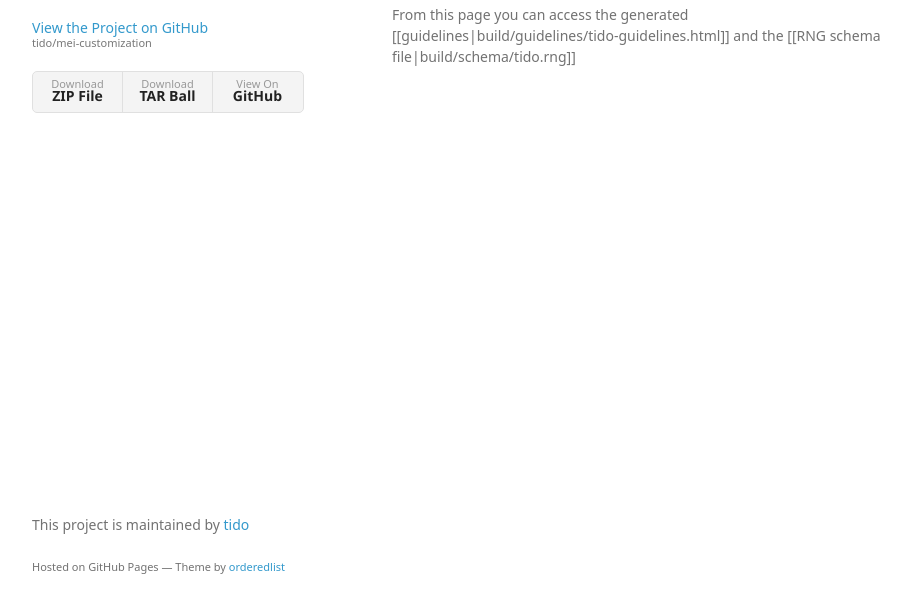
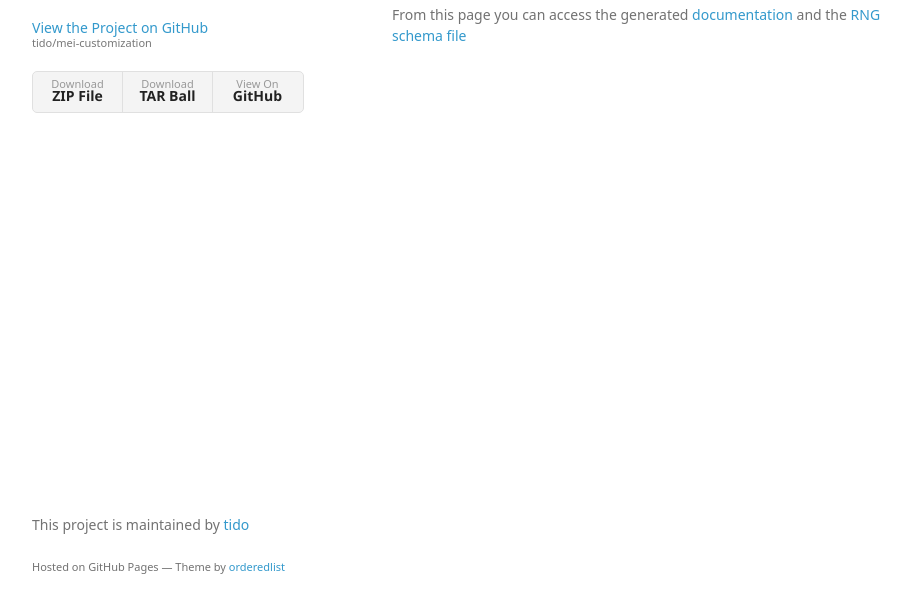
Before and after one commit to tido/mei-customization, a plain HTML site: page index.html in a window 1280 px wide. Shown: the part 154-766 px from the top of the page, without its empty margins (178-1089 px from the left). Drawn offline with Linux system fonts and the light colour scheme; a web font is replaced by a local one.

Commit message:
links to docs and  schema

```diff
--- a/index.html
+++ b/index.html
@@ -33,7 +33,7 @@
 
 <p>Minimal MEI customization that defines a basic subset of elements with appropriate restrictions for basic use cases.</p>
 
-<p>From this page you can access the generated [[guidelines|build/guidelines/tido-guidelines.html]] and the [[RNG schema file|build/schema/tido.rng]]</p>
+<p>From this page you can access the generated <a href="build/guidelines/tido-guidelines.html">documentation</a> and the <a href="build/schema/tido.rng">RNG schema file</a></p>
       </section>
       <footer>
         <p>This project is maintained by <a href="https://github.com/tido">tido</a></p>
```
